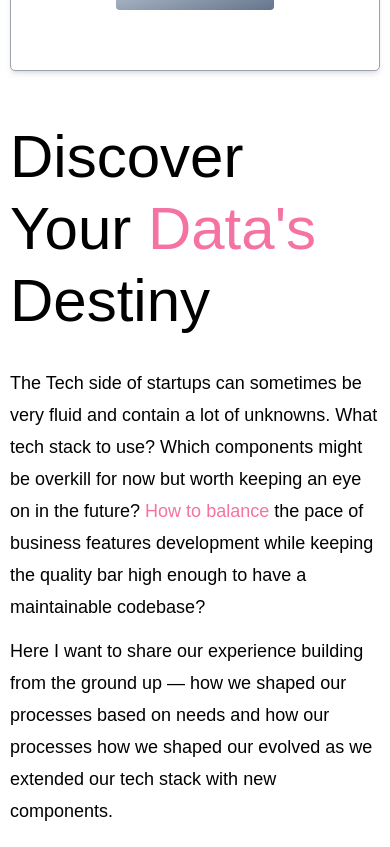
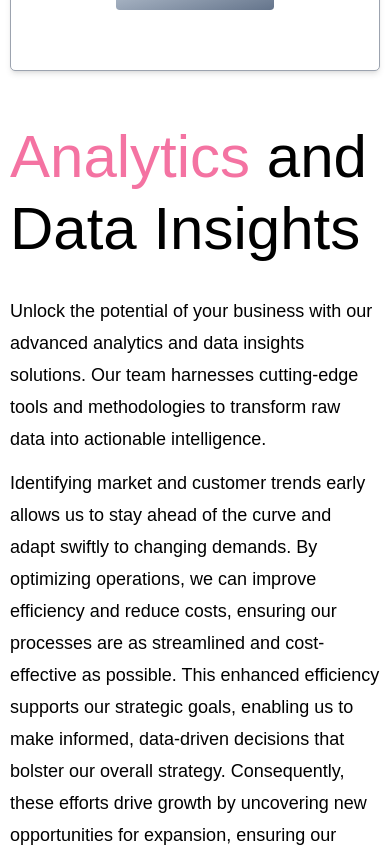
Before and after one commit to dakshrajput45/WeBeeSkecth, a React (Create React App) app: page /Services in a window 390 px wide. Shown: the part 1420-2267 px from the top of the page. Built offline with nearby package versions, Linux system fonts and the light colour scheme.

Commit message:
data update

```diff
--- a/src/components/Footer.js
+++ b/src/components/Footer.js
@@ -10,6 +10,7 @@ import "../Css/Footer.css";
 import Aos from 'aos';
 import 'aos/dist/aos.css';
 import { useEffect } from "react";
+import img from '../images/scale-removebg-preview.png';
 
 function Footer() {
 
@@ -35,7 +36,7 @@ function Footer() {
     return (
         <footer className="footer" data-aos="fade-up">
             <div className="footer-logo" >
-                <img src="https://www.webeesketch.com/scale.png" alt="Company Logo" className="w-[55%]" />
+                <img src={img} alt="Company Logo" className="w-[55%]" />
                 <p>Optimize your success with our ROI-driven digital marketing agency.</p>
 
                 <div className="footer-social" >
--- a/src/components/NavBar.js
+++ b/src/components/NavBar.js
@@ -77,8 +77,8 @@ const Navbar = () => {
     >
       <div className={sticky ? "top" : "top-nav"}>
         <div className="info-nav">
-          <p>+91 934732XXXX</p>
-          <p>Emailexample@gmail.com</p>
+          <p>+91 99589 95724</p>
+          <p>connect@webeesketch.com</p>
         </div>
         <div className="social-media">
           <ul className="social-media-desktop">
@@ -190,7 +190,7 @@ const Navbar = () => {
             style={{
               fontSize: "15px", padding: "8px 16px", backgroundColor: "rgb(0, 33, 65)", color: "white", gap: "5px"
             }}
-            onClick={()=>{navigate("/contact")}}
+            onClick={()=>{"https://calendly.com/webeesketch/30min"}}
           >
             Book A Call <MdArrowForward />
           </Button>
--- a/src/components/ServiceCompnent/AnalyticsService.js
+++ b/src/components/ServiceCompnent/AnalyticsService.js
@@ -41,19 +41,18 @@ function AnalyticsService() {
     <div className="font-medium" data-aos="fade-up">
       <div >
         <p className="text-[60px] mb-[30px] font-medium leading-[72px]">
-          Discover Your <span className="text-[rgb(244,115,162)]">Data's</span> Destiny
+          <span className="text-[rgb(244,115,162)]">Analytics</span> and Data Insights
         </p>
         <p className="text-[18px] mb-5 leading-[32px]">
-          The Tech side of startups can sometimes be very fluid and contain a
-          lot of unknowns. What tech stack to use? Which components might be
-          overkill for now but worth keeping an eye on in the future? <span className="text-[rgb(244,115,162)]">How to
-          balance</span> the pace of business features development while keeping the
-          quality bar high enough to have a maintainable codebase?
+        Unlock the potential of your business with our advanced analytics and data insights solutions.
+         Our team harnesses cutting-edge tools and methodologies to transform raw data into actionable intelligence.
         </p>
         <p className="text-[18px] mb-[55px] leading-[32px]">
-          Here I want to share our experience building from the ground up — how
-          we shaped our processes based on needs and how our processes how we
-          shaped our evolved as we extended our tech stack with new components.
+        Identifying market and customer trends early allows us to stay ahead of the curve and adapt swiftly to changing demands.
+        By optimizing operations, we can improve efficiency and reduce costs, ensuring our processes are as streamlined and cost-effective
+        as possible. This enhanced efficiency supports our strategic goals, enabling us to make informed, data-driven decisions that bolster
+        our overall strategy. Consequently, these efforts drive growth by uncovering new opportunities for expansion, ensuring our sustained
+        success in the market.
         </p>
       </div>
       <div>
--- a/src/pages/DigitalMarketing.js
+++ b/src/pages/DigitalMarketing.js
@@ -32,10 +32,10 @@ function DigitalWebeeKetchng() {
         <div className="left-ban" data-aos="fade-up">
           <div className="left-ban-text">
             <div className="flex flex-row items-center">
-            <p className="font-medium leading-[40px] md:leading-[80px] text-[32px] md:text-[54px]">The Digital</p>
+            <p className="font-medium leading-[40px] md:leading-[80px] text-[32px] md:text-[54px] tracking-wide">The Performance</p>
               <span><img src="https://marketi-html.vercel.app/marketi-demo/assets/images/banner/banner-tittle-star.png" alt="img" /></span>
             </div >
-              <p className="font-medium leading-[40px] md:leading-[80px] text-[32px] md:text-[54px]">WebeeSketch Agency For <span className="text-[#f473a2]">Higher ROI.</span></p>
+              <p className="font-medium leading-[40px] md:leading-[80px] text-[32px] md:text-[54px]">Marketing Agency For <span className="text-[#f473a2]">Higher ROI.</span></p>
             <p className="text-[18px] mt-[50px]">
               Choose success with our digital WebeeSketch agency, dedicated to
               delivering
```
Also changed, not shown: src/images/scale-removebg-preview.png (added).
